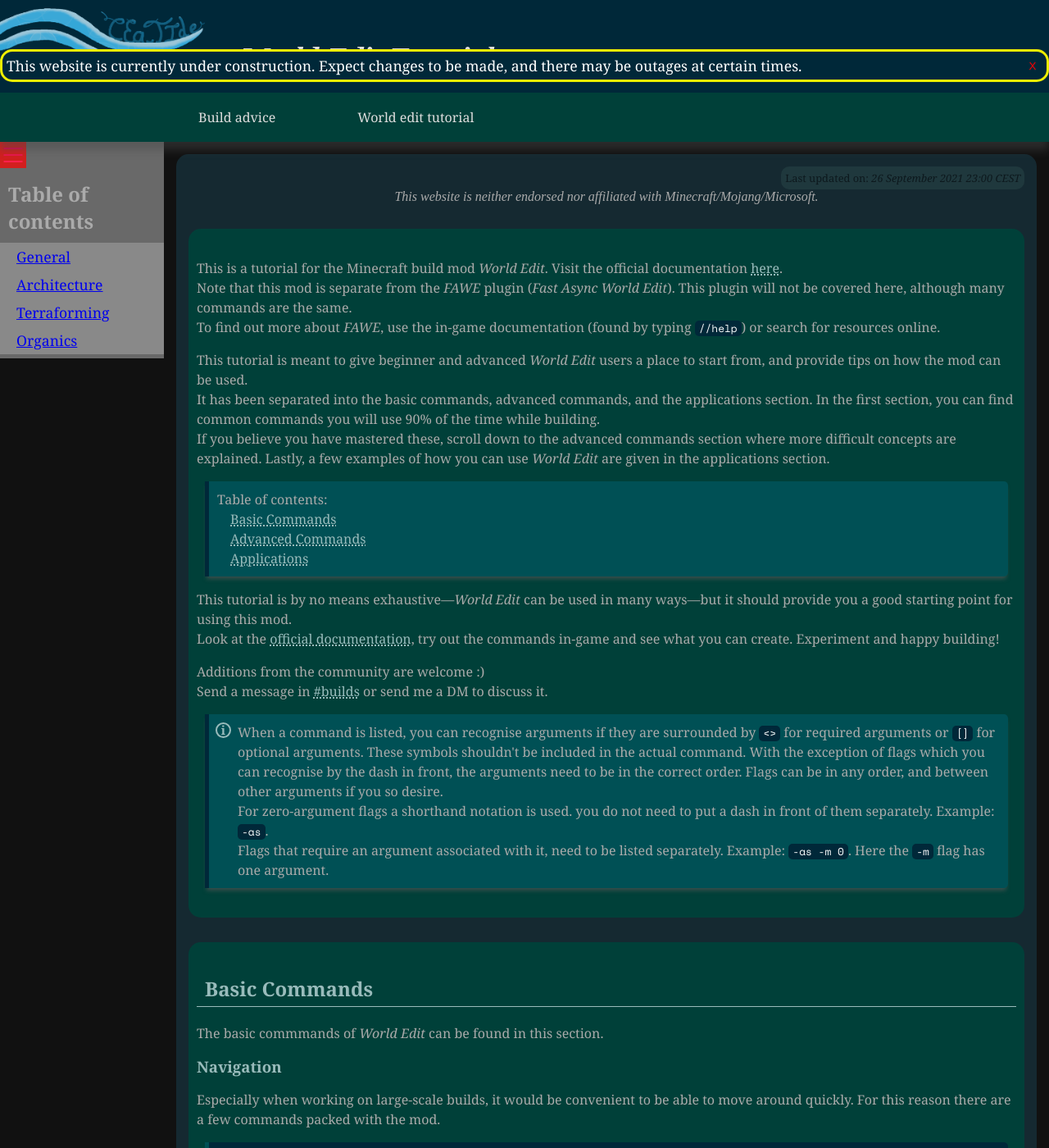
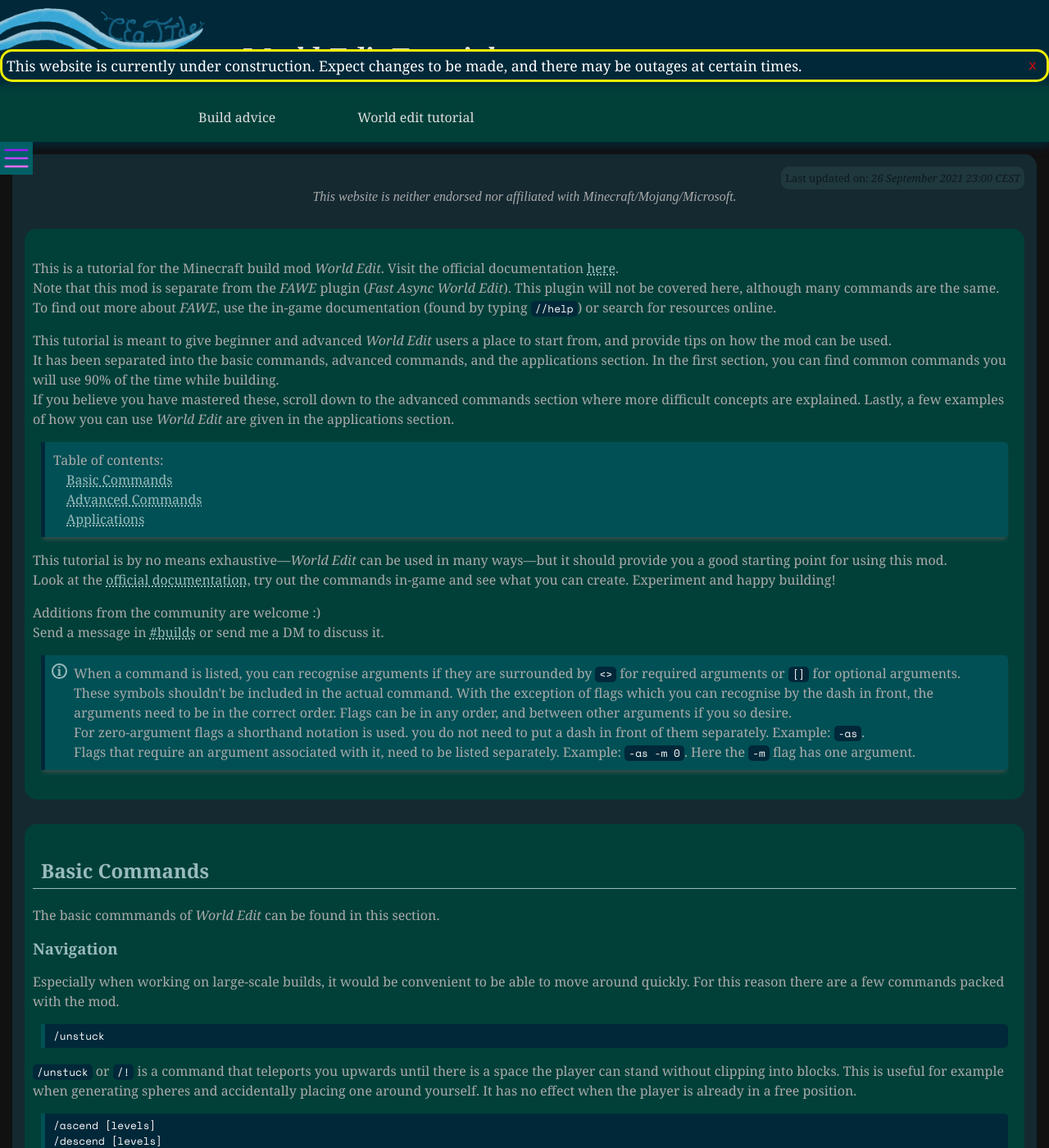
Before and after one commit to CEa-TIde/personal-website, a Jekyll site: the page built from worldedit.html, in a window 1280 px wide and 1400 px high. Shown: the whole window at 82% size. Built offline with Jekyll 4.4.1, drawn with Linux system fonts in a browser that asks for light colours.

Commit message:
Implement side menu opening and closing
Todo: fix overflow bottom page

```diff
--- a/buildadvice.html
+++ b/buildadvice.html
@@ -5,8 +5,8 @@
 keys: Minecraft, building, build advice, advice, tutorial, explanation, architecture, terraforming, organics
 ---
 
+<div class="aside-wrapper">
     <aside>
-    <div class="aside-content">
         <input type="checkbox" class="burger-menu"/>
         <svg xmlns="http://www.w3.org/2000/svg" viewBox="0 0 24 24"
         stroke-width="1.5" stroke="#2c3e50" fill="none" stroke-linecap="round" stroke-linejoin="round">
@@ -15,6 +15,7 @@
             <line x1="4" y1="12" x2="20" y2="12" />
             <line x1="4" y1="18" x2="20" y2="18" />
         </svg>
+        <div class="aside-content">
             <h2 class="toc-title">Table of contents</h2>
             <ul>
                 <li><a href="#general">General</a></li>
@@ -24,9 +25,10 @@
             </ul>
         </div>
     </aside>
+</div>
 
 <main class="content-wrapper">
-    <div class="last-updated-wrapper"><div class="last-updated" tabindex="0">Last updated on: <em>26 September 2021 23:00 CEST</em></div></div>
+    <div class="last-updated-wrapper"><div class="last-updated">Last updated on: <em>26 September 2021 23:00 CEST</em></div></div>
     <div class="disclaimer">This website is neither endorsed nor affiliated with Minecraft/Mojang/Microsoft.</div>
     <section>
         <!--<h2 id="intro" class="s-title">Introduction</h2>-->
--- a/main.css
+++ b/main.css
@@ -70,6 +70,7 @@
 
 body {
     margin-bottom: var(--footer-height);
+    overflow-x: hidden;
 }
 
 .page-wrapper {
@@ -189,10 +190,13 @@
     background: var(--bg-color-darkblue);
     width: 100%;
     white-space: nowrap;
+    overflow-x: hidden;
 
     /* z-index added so that it is above the nav bar logo that appears on scroll */
     position: relative;
     z-index: 11;
+
+    box-shadow: inset 0 -20px 10px -10px var(--bg-color-teal);
 }
 
 .logo,
@@ -217,9 +221,10 @@
 .title {
     font-size: max(3vw, 2em);
     font-size: clamp(2em, 3vw, 4em);
-    width: 80%;
+    width: calc(100% - min(var(--logo-width), var(--logo-max-width)));
     margin-left: 20px;
     padding: 20px;
+    padding-right: 0;
     display: inline-block;
     word-wrap: break-word;
     white-space: normal;
@@ -238,7 +243,6 @@
 
 nav {
     width: 100%;
-    box-shadow: 0 10px 10px #49494977, 0 -10px 10px var(--bg-color-teal);
     box-sizing: border-box;
     z-index: 10;
     position: -webkit-sticky;
@@ -247,6 +251,8 @@
     display: flex;
     height: var(--menu-height);
     background: var(--bg-color-teal);
+    box-shadow: 0 5px 10px var(--bg-color-darkblue);
+
 }
 
 /* logo that shows up when nav is sticky to the top */
@@ -432,17 +438,46 @@
 Side menu styling:
 ***********/
 
+.aside-wrapper {
+    position: relative;
+    top: 0;
+    width: 0;
+    z-index: 30;
+}
+
 aside {
-    --burger-menu-size: 32px;
+    --burger-menu-size: 40px;
+    --burger-menu-animation-duration: 0.5s;
+    --aside-menu-bg-color: #696969;
+    --aside-menu-width: 200px;
 
-    overflow-y: auto;
-    width: 200px;
-    min-width: 200px;
+    position: sticky;
+    position: -webkit-sticky;
+    top: var(--menu-height);
+    left: 0;
 }
 
 .aside-content {
+    width: var(--aside-menu-width);
     padding-bottom: 5px;
-    background: #696969;
+    background: var(--aside-menu-bg-color);
+    box-shadow: 0 calc(-1 * var(--burger-menu-size)) 0 0 var(--aside-menu-bg-color);
+    position: relative;
+
+    /* Move out of frame by default (burger menu opens it) */
+    transform: translate(-100%, var(--burger-menu-size));
+    transition: transform var(--burger-menu-animation-duration) cubic-bezier(0.9, 0, 0.1, 1);
+}
+
+/* block closing the menu above the content next to the x button */
+.aside-content::before {
+    content: "";
+    display: block;
+    width: calc(var(--aside-menu-width) - var(--burger-menu-size));
+    height: var(--burger-menu-size);
+    position: absolute;
+    left: var(--burger-menu-size);
+    top: calc(-1 * var(--burger-menu-size));
 }
 
 aside ul {
@@ -471,22 +506,34 @@
 
 .burger-menu {
     position: absolute;
+    top: 0;
+    left: 0;
     appearance: none;
     width: var(--burger-menu-size);
     height: var(--burger-menu-size);
-    background: red;
-    opacity: 0.7;
+    background: transparent;
+}
+
+.burger-menu:checked {
+    width: 100vw;
+    height: 100vh;
+    background: rgba(0, 0, 0, 0.2);
 }
 
 .burger-menu + svg {
+    position: absolute;
     width: var(--burger-menu-size);
     height: var(--burger-menu-size);
+    pointer-events: none;
+    z-index: 1;
+    background: var(--bg-color-lighterteal);
+    transition: background-color var(--burger-menu-animation-duration) cubic-bezier(1, 0, 0, 1);
 }
 
 .burger-menu + svg line {
-    transition-duration: 0.5s;
-    transition-property: stroke, opacity, transform;
-    transition-timing-function: cubic-bezier(0.9, 0, 0.1, 1);
+    transition-duration: var(--burger-menu-animation-duration);
+    transition-property: stroke, transform;
+    transition-timing-function: cubic-bezier(0.7, 0.5, 0.5, 0.7);
 }
 
 .burger-menu + svg line:nth-of-type(1) {
@@ -512,13 +559,21 @@
 }
 
 .burger-menu:checked + svg line:nth-of-type(2) {
-    opacity: 0;
+    stroke: transparent;
     transform: scale(0.2);
 }
 
 .burger-menu:checked + svg line:nth-of-type(3) {
     transform: translate(0, -6px) rotate(-45deg);
     stroke: var(--text-color-purple);
+}
+
+.burger-menu:checked ~ .aside-content {
+    transform: translate(0, var(--burger-menu-size));
+}
+
+.burger-menu:checked + svg {
+    background: transparent;
 }
 
 /* End burger menu styling */
@@ -963,7 +1018,7 @@
 }
 
 a[target="_blank"]::after {
-    background-image: url('/media/external-link.webp');
+    background-image: url('./media/external-link.webp');
     background-size: 1em 1em;
     display: inline-block;
     margin-left: 3px;
--- a/worldedit.html
+++ b/worldedit.html
@@ -5,8 +5,8 @@
 keys: Minecraft, building, world edit advice, advice, tutorial, world edit, mod, WE, build mod, explanation, build techniques
 ---
 
+<div class="aside-wrapper">
     <aside>
-    <div class="aside-content">
         <input type="checkbox" class="burger-menu"/>
         <svg xmlns="http://www.w3.org/2000/svg" viewBox="0 0 24 24"
         stroke-width="1.5" stroke="#2c3e50" fill="none" stroke-linecap="round" stroke-linejoin="round">
@@ -15,6 +15,7 @@
             <line x1="4" y1="12" x2="20" y2="12" />
             <line x1="4" y1="18" x2="20" y2="18" />
         </svg>
+        <div class="aside-content">
             <h2 class="toc-title">Table of contents</h2>
             <ul>
                 <li><a href="#general">General</a></li>
@@ -24,9 +25,10 @@
             </ul>
         </div>
     </aside>
+</div>
 
 <main class="content-wrapper">
-    <div class="last-updated-wrapper"><div class="last-updated" tabindex="0">Last updated on: <em>26 September 2021 23:00 CEST</em></div></div>
+    <div class="last-updated-wrapper"><div class="last-updated">Last updated on: <em>26 September 2021 23:00 CEST</em></div></div>
     <div class="disclaimer">This website is neither endorsed nor affiliated with Minecraft/Mojang/Microsoft.</div>
     <section>
         <p>
```
Lines whose indentation alone changed are shown as unchanged.
